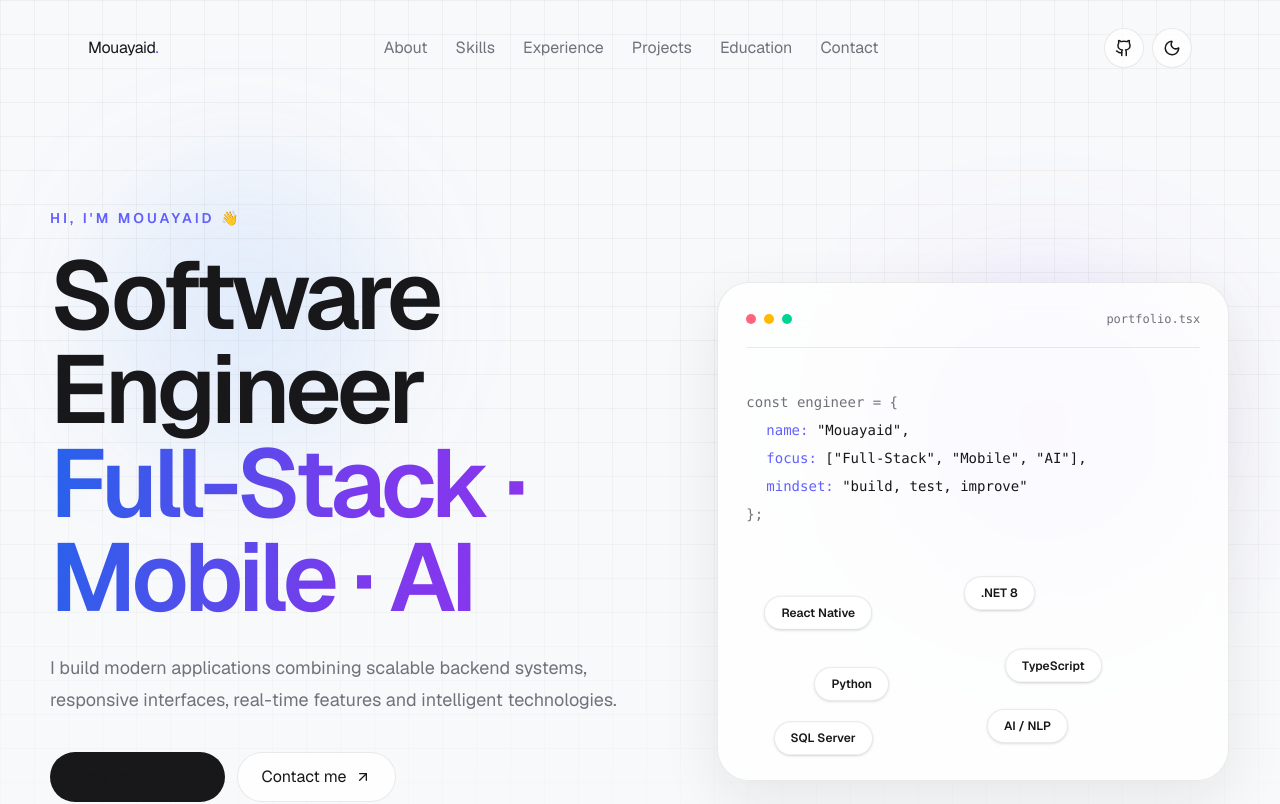
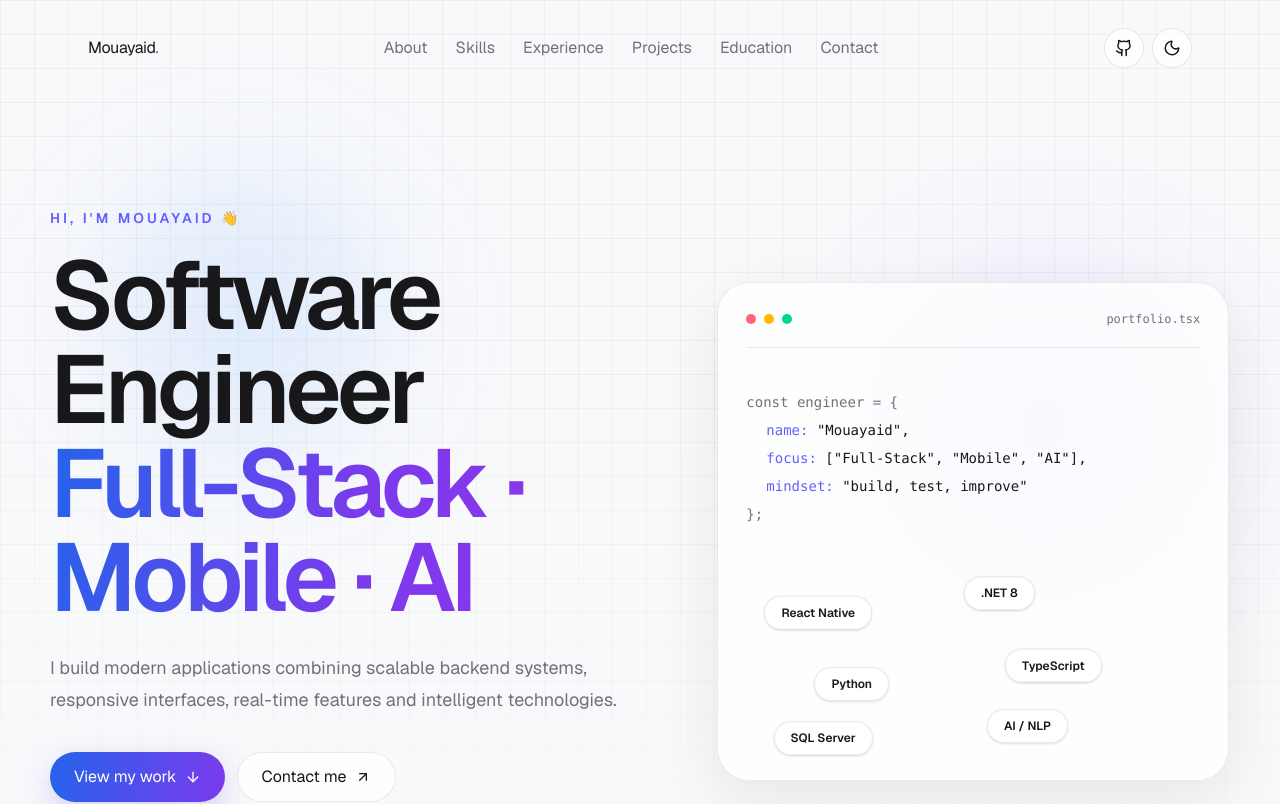
Before and after one commit to mouayaid/portfolio, a Next.js app: page / in a window 1280 px wide. Shown: the top 804 px of the page. Built offline with nearby package versions, Linux system fonts and the light colour scheme.

Commit message:
Keep primary CTA colors consistent across themes

```diff
--- a/src/app/globals.css
+++ b/src/app/globals.css
@@ -52,6 +52,18 @@ textarea {
 a {
   color: inherit;
   text-decoration: none;
+}
+
+#home a[href="#projects"],
+#contact a[href^="mailto:"] {
+  background: linear-gradient(100deg, #2563eb 0%, #7c3aed 100%);
+  color: #ffffff;
+  box-shadow: 0 10px 30px rgba(79, 70, 229, 0.22);
+}
+
+#home a[href="#projects"]:hover,
+#contact a[href^="mailto:"]:hover {
+  box-shadow: 0 14px 36px rgba(79, 70, 229, 0.3);
 }
 
 .hero-grid {
```
